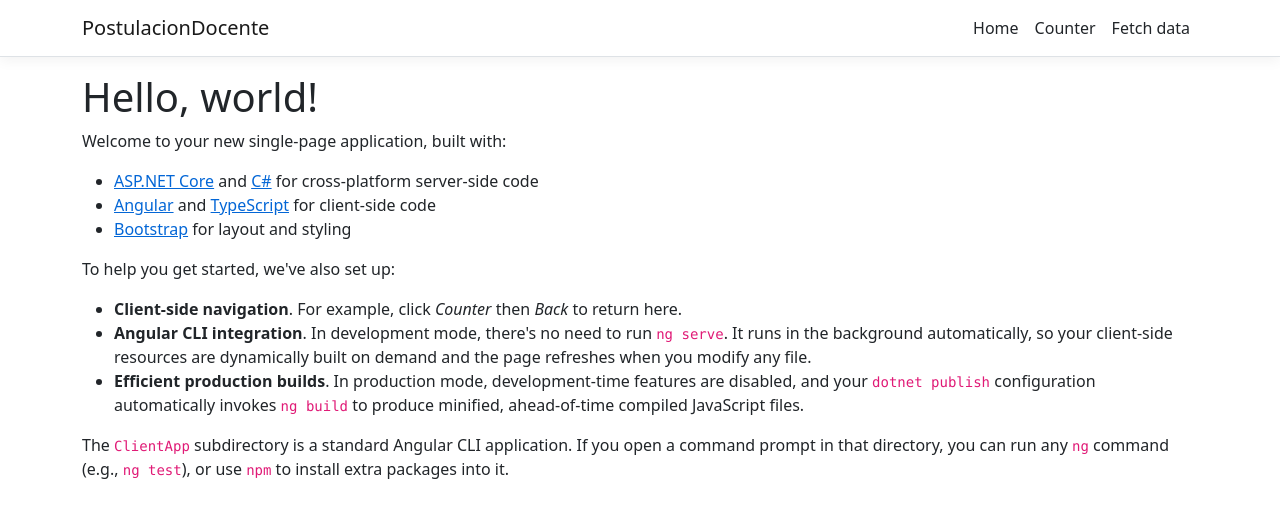
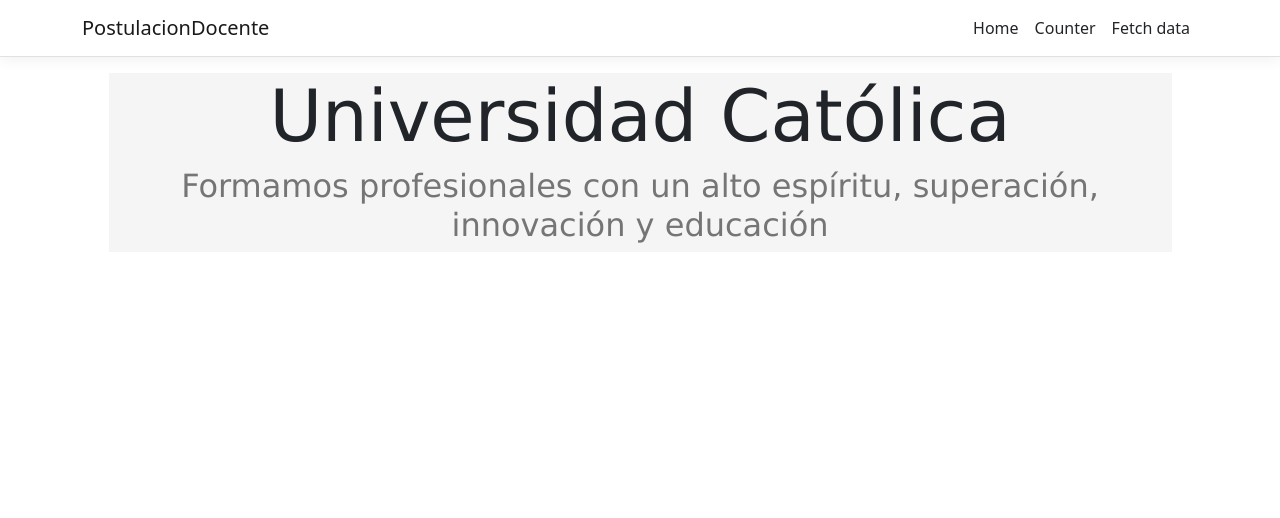
Before and after one commit to rafael1199v/Postulacion_Docente, an Angular app in the folder ClientApp/: page / in a window 1280 px wide. Shown: the top 518 px of the page. Built offline with nearby package versions, Linux system fonts and the light colour scheme.

Commit message:
created
yey

```diff
--- /dev/null
+++ b/ClientApp/src/app/home/home.component.css
@@ -0,0 +1,27 @@
+.centerer{
+    display: flex;
+    flex-direction: column;
+    align-items: center;
+    align-self: center;
+    align-content: center;
+    text-align: center;
+}
+.my-tag {
+    display: flex;
+    flex-direction: column;
+    align-items: center;
+    align-self: center;
+    align-content: center;
+    text-align: center;
+    background-color: #f5f5f5;
+    max-width: 1063px;
+}
+h1{
+    font-size:72px;
+    font-family:'Lucida Sans', 'Lucida Sans Regular', 'Lucida Grande', 'Lucida Sans Unicode', Geneva, Verdana, sans-serif
+}
+h3{
+    font-size:32px;
+    color: #757575;
+    font-family: Verdana, Geneva, Tahoma, sans-serif;
+}
--- a/ClientApp/src/app/home/home.component.html
+++ b/ClientApp/src/app/home/home.component.html
@@ -1,14 +1,9 @@
-<h1>Hello, world!</h1>
-<p>Welcome to your new single-page application, built with:</p>
-<ul>
-  <li><a href='https://get.asp.net/'>ASP.NET Core</a> and <a href='https://msdn.microsoft.com/en-us/library/67ef8sbd.aspx'>C#</a> for cross-platform server-side code</li>
-  <li><a href='https://angular.io/'>Angular</a> and <a href='http://www.typescriptlang.org/'>TypeScript</a> for client-side code</li>
-  <li><a href='http://getbootstrap.com/'>Bootstrap</a> for layout and styling</li>
-</ul>
-<p>To help you get started, we've also set up:</p>
-<ul>
-  <li><strong>Client-side navigation</strong>. For example, click <em>Counter</em> then <em>Back</em> to return here.</li>
-  <li><strong>Angular CLI integration</strong>. In development mode, there's no need to run <code>ng serve</code>. It runs in the background automatically, so your client-side resources are dynamically built on demand and the page refreshes when you modify any file.</li>
-  <li><strong>Efficient production builds</strong>. In production mode, development-time features are disabled, and your <code>dotnet publish</code> configuration automatically invokes <code>ng build</code> to produce minified, ahead-of-time compiled JavaScript files.</li>
-</ul>
-<p>The <code>ClientApp</code> subdirectory is a standard Angular CLI application. If you open a command prompt in that directory, you can run any <code>ng</code> command (e.g., <code>ng test</code>), or use <code>npm</code> to install extra packages into it.</p>
+<header></header>
+<body>
+  <div class="centerer">
+    <div class="my-tag">
+      <h1>Universidad Católica</h1>
+      <h3>Formamos profesionales con un alto espíritu, superación, innovación y educación</h3>
+    </div>
+  </div>
+</body>
--- a/ClientApp/src/app/home/home.component.ts
+++ b/ClientApp/src/app/home/home.component.ts
@@ -1,8 +1,9 @@
 import { Component } from '@angular/core';
 
 @Component({
-  selector: 'app-home',
+  selector: 'home',
   templateUrl: './home.component.html',
+  styleUrls: ['./home.component.css']
 })
 export class HomeComponent {
 }
```
